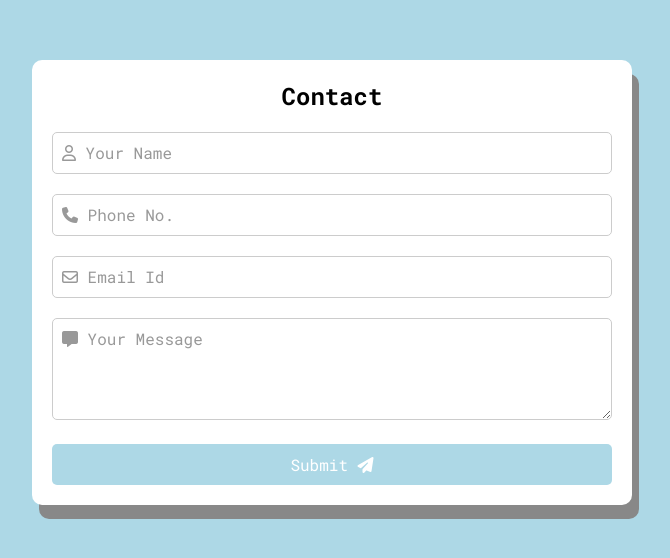
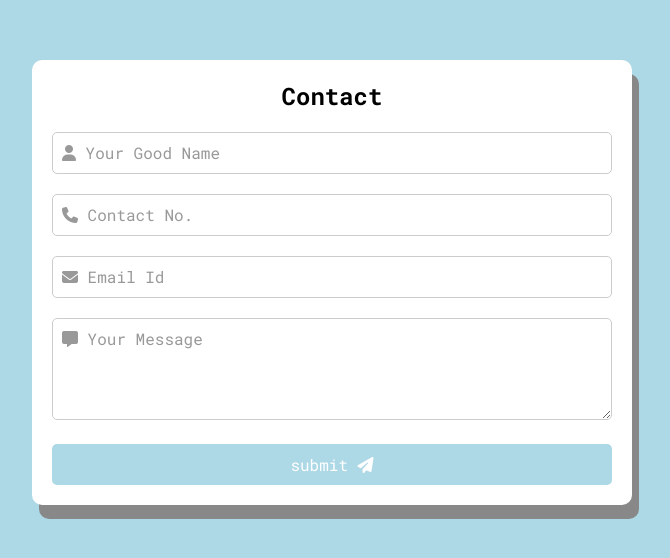
Before and after one commit to Nishant-Chamate/Portfolio-Contact, a plain HTML site: page index.html in a window 1280 px wide. Shown: the part 118-676 px from the top of the page, without its empty margins (308-978 px from the left). Drawn offline with Linux system fonts and the light colour scheme.

Commit message:
added index.html file

```diff
--- a/index.html
+++ b/index.html
@@ -13,17 +13,17 @@
             <h2>Contact</h2>
             <div class="input-group">
                 <input type="text" id="name" required>
-                <label for="name"><i class="fa-regular fa-user"></i> Your Name</label>
+                <label for="name"><i class="fa-solid fa-user"></i> Your Good Name</label>
             </div>
 
             <div class="input-group">
                 <input type="text" id="number" required>
-                <label for="number"><i class="fa-solid fa-phone"></i> Phone No.</label>
+                <label for="number"><i class="fa-solid fa-phone"></i> Contact No.</label>
             </div>
 
             <div class="input-group">
                 <input type="email" id="email" required>
-                <label for="email"><i class="fa-regular fa-envelope"></i> Email Id</label>
+                <label for="email"><i class="fa-solid fa-envelope"></i> Email Id</label>
             </div>
 
             <div class="input-group">
@@ -31,7 +31,7 @@
                 <label for="message"><i class="fa-solid fa-message"></i> Your Message</label>
             </div>
 
-            <button type="submit"> Submit <i class="fa-solid fa-paper-plane"></i></button>
+            <button type="submit"> submit <i class="fa-solid fa-paper-plane"></i></button>
         </form>
     </div>
 </body>
```
